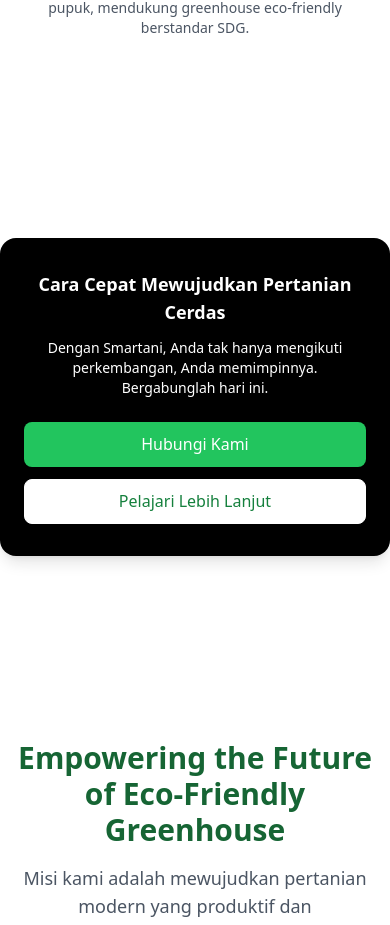
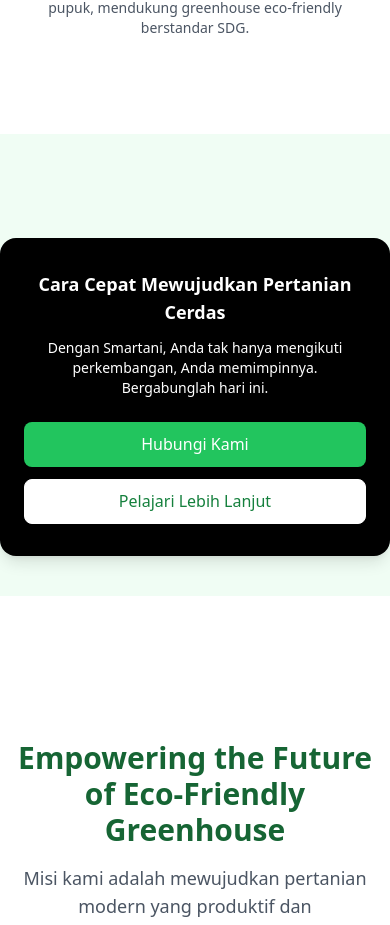
Before and after one commit to DestianArdanAlfatanu/Smartani, a React (Vite) app: page /form in a window 390 px wide. Shown: the part 2138-3063 px from the top of the page. Built offline with nearby package versions, Linux system fonts and the light colour scheme.

Commit message:
Responsive Full Part 1

```diff
--- a/src/App.jsx
+++ b/src/App.jsx
@@ -309,7 +309,7 @@
       </section>
 
       {/* Premis After Features */}
-      <section className="bg-transparent py-10 flex justify-center">
+      <section className="bg-green-50 py-10 flex justify-center">
         <div className="bg-black text-white rounded-2xl px-6 py-8 w-full max-w-7xl mx-auto mt-16 text-center shadow-lg">
           <h3 className="text-lg sm:text-xl md:text-2xl font-bold mb-3">Cara Cepat Mewujudkan Pertanian Cerdas</h3>
           <p className="text-sm sm:text-base md:text-lg mb-6">Dengan Smartani, Anda tak hanya mengikuti perkembangan, Anda memimpinnya. Bergabunglah hari ini.</p>
```
